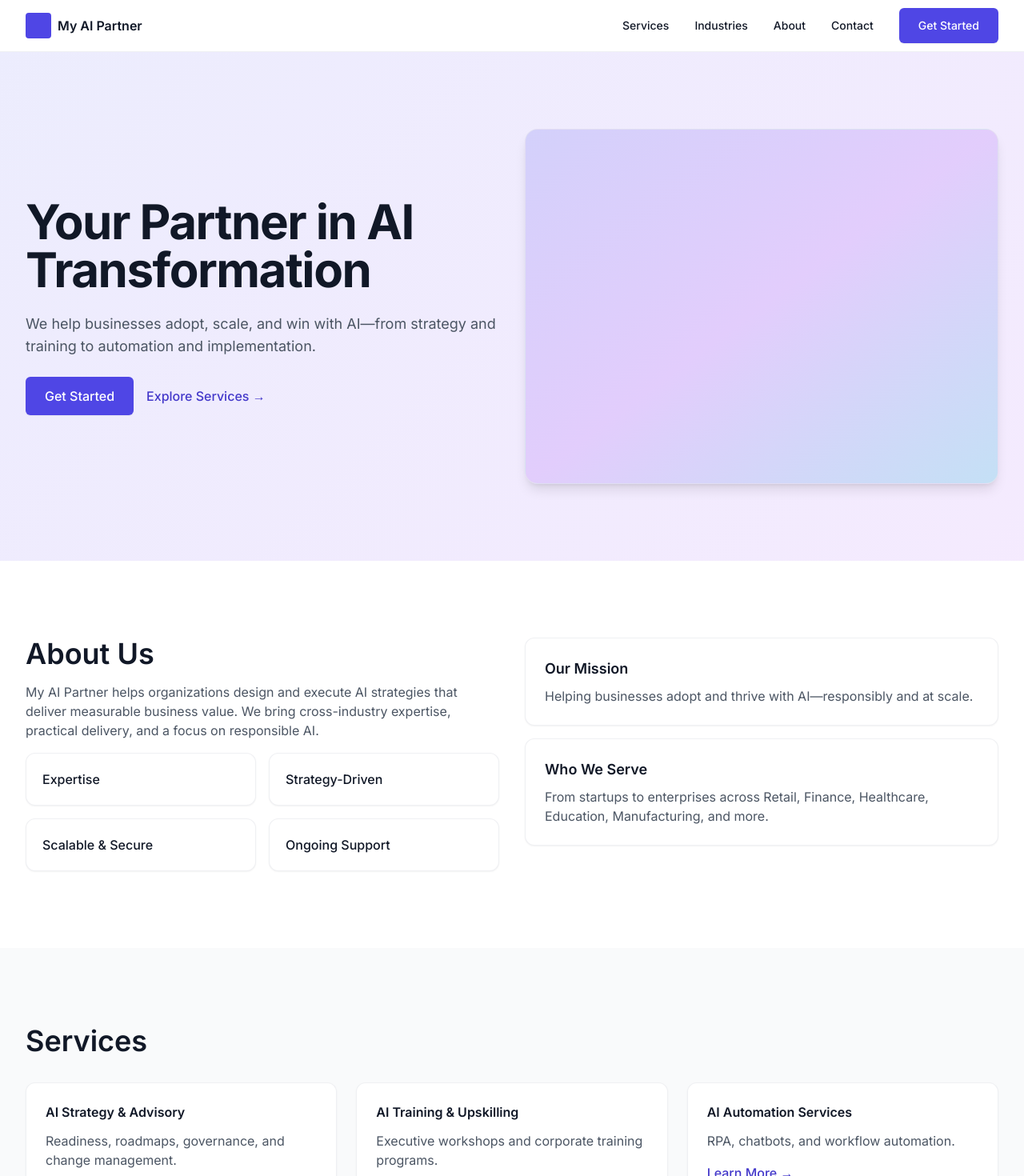
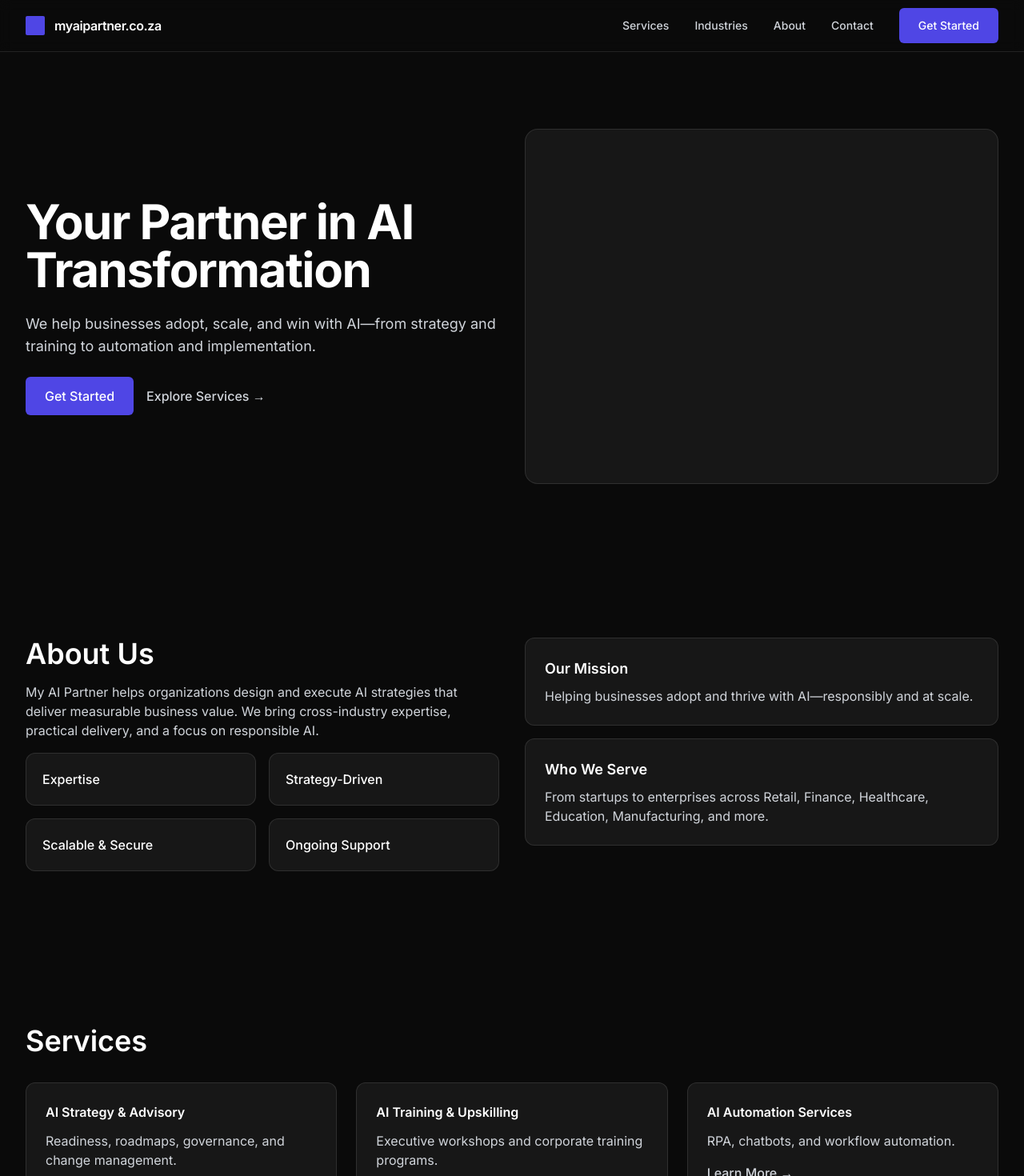
Before and after one commit to ChrisLovable/WEBSITE, a Next.js app in the folder myaipartner/: page / in a window 1280 px wide. Shown: the top 1470 px of the page at 80% size. Built offline with nearby package versions, Linux system fonts and the light colour scheme.

Commit message:
style: clean dark layout (black background), simpler typography and cards

```diff
--- a/myaipartner/src/app/page.tsx
+++ b/myaipartner/src/app/page.tsx
@@ -11,20 +11,20 @@ export default function HomePage() {
     <div>
       <Header />
       {/* Hero */}
-      <section className="section pt-20 ai-gradient">
+      <section className="section pt-20">
         <div className="container-max grid gap-8 md:grid-cols-2 items-center">
           <div className="space-y-6">
-            <h1 className="text-4xl md:text-6xl font-bold tracking-tight">Your Partner in AI Transformation</h1>
-            <p className="text-lg text-gray-600 max-w-2xl">We help businesses adopt, scale, and win with AI—from strategy and training to automation and implementation.</p>
+            <h1 className="text-4xl md:text-6xl font-bold tracking-tight text-white">Your Partner in AI Transformation</h1>
+            <p className="text-lg text-gray-300 max-w-2xl">We help businesses adopt, scale, and win with AI—from strategy and training to automation and implementation.</p>
             <div className="flex flex-wrap items-center gap-4">
               <Link href="/interest" className="btn-primary">Get Started</Link>
-              <Link href="#services" className="inline-flex items-center gap-2 text-brand-700 font-medium hover:gap-3 transition-all">
+              <Link href="#services" className="inline-flex items-center gap-2 text-gray-300 hover:text-white font-medium transition-all">
                 Explore Services →
               </Link>
             </div>
           </div>
           <div className="relative">
-            <div className="aspect-[4/3] w-full rounded-2xl bg-gradient-to-br from-brand-500/20 via-purple-500/20 to-cyan-500/20 border border-gray-200/60 shadow-lg"></div>
+            <div className="aspect-[4/3] w-full rounded-2xl border border-white/10 bg-neutral-900"></div>
           </div>
         </div>
       </section>
@@ -33,37 +33,37 @@ export default function HomePage() {
       <section id="about" className="section">
         <div className="container-max grid gap-8 md:grid-cols-2 items-start">
           <div className="space-y-4">
-            <h2 className="text-3xl md:text-4xl font-semibold">About Us</h2>
-            <p className="text-gray-600">My AI Partner helps organizations design and execute AI strategies that deliver measurable business value. We bring cross-industry expertise, practical delivery, and a focus on responsible AI.</p>
+            <h2 className="text-3xl md:text-4xl font-semibold text-white">About Us</h2>
+            <p className="text-gray-300">My AI Partner helps organizations design and execute AI strategies that deliver measurable business value. We bring cross-industry expertise, practical delivery, and a focus on responsible AI.</p>
             <div className="grid gap-4 sm:grid-cols-2">
               {['Expertise','Strategy-Driven','Scalable & Secure','Ongoing Support'].map((label) => (
-                <div key={label} className="card p-5 font-medium">{label}</div>
+                <div key={label} className="card p-5 font-medium text-white">{label}</div>
               ))}
             </div>
           </div>
           <div className="space-y-4">
             <div className="card p-6">
-              <h3 className="font-semibold text-lg mb-2">Our Mission</h3>
-              <p className="text-gray-600">Helping businesses adopt and thrive with AI—responsibly and at scale.</p>
+              <h3 className="font-semibold text-lg mb-2 text-white">Our Mission</h3>
+              <p className="text-gray-300">Helping businesses adopt and thrive with AI—responsibly and at scale.</p>
             </div>
             <div className="card p-6">
-              <h3 className="font-semibold text-lg mb-2">Who We Serve</h3>
-              <p className="text-gray-600">From startups to enterprises across Retail, Finance, Healthcare, Education, Manufacturing, and more.</p>
+              <h3 className="font-semibold text-lg mb-2 text-white">Who We Serve</h3>
+              <p className="text-gray-300">From startups to enterprises across Retail, Finance, Healthcare, Education, Manufacturing, and more.</p>
             </div>
           </div>
         </div>
       </section>
 
       {/* Services */}
-      <section id="services" className="section bg-gray-50">
+      <section id="services" className="section">
         <div className="container-max">
-          <h2 className="text-3xl md:text-4xl font-semibold mb-8">Services</h2>
+          <h2 className="text-3xl md:text-4xl font-semibold mb-8 text-white">Services</h2>
           <div className="grid gap-6 md:grid-cols-2 lg:grid-cols-3">
             {servicesPreview.map((s) => (
               <div key={s.title} className="card p-6">
-                <div className="mb-3 font-semibold">{s.title}</div>
-                <p className="text-gray-600 mb-4">{s.desc}</p>
-                <Link href="/interest" className="inline-flex items-center gap-2 text-brand-700 font-medium hover:gap-3 transition-all">
+                <div className="mb-3 font-semibold text-white">{s.title}</div>
+                <p className="text-gray-300 mb-4">{s.desc}</p>
+                <Link href="/interest" className="inline-flex items-center gap-2 text-gray-300 hover:text-white font-medium transition-all">
                   Learn More →
                 </Link>
               </div>
@@ -75,10 +75,10 @@ export default function HomePage() {
       {/* Industries */}
       <section id="industries" className="section">
         <div className="container-max">
-          <h2 className="text-3xl md:text-4xl font-semibold mb-8">Industries</h2>
+          <h2 className="text-3xl md:text-4xl font-semibold mb-8 text-white">Industries</h2>
           <div className="grid gap-6 md:grid-cols-2 lg:grid-cols-3">
             {industries.map((label) => (
-              <div key={label} className="card p-6 font-medium">{label}</div>
+              <div key={label} className="card p-6 font-medium text-white">{label}</div>
             ))}
           </div>
         </div>
--- a/myaipartner/src/components/Footer.tsx
+++ b/myaipartner/src/components/Footer.tsx
@@ -3,42 +3,42 @@ import Link from 'next/link';
 export default function Footer() {
   const year = new Date().getFullYear();
   return (
-    <footer className="mt-24 border-t border-gray-200/60">
-      <div className="container-max py-10 text-sm">
+    <footer className="mt-24 border-t border-white/10">
+      <div className="container-max py-10 text-sm text-gray-300">
         <div className="grid gap-8 md:grid-cols-4">
           <div className="space-y-3">
-            <div className="flex items-center gap-2 font-semibold">
-              <span className="inline-block h-8 w-8 rounded bg-brand-600"></span>
-              <span>My AI Partner</span>
+            <div className="flex items-center gap-2 font-semibold text-white">
+              <span className="inline-block h-6 w-6 rounded-sm bg-brand-600"></span>
+              <span>myaipartner.co.za</span>
             </div>
-            <p className="text-gray-600">Your partner in AI transformation.</p>
+            <p className="text-gray-400">Your partner in AI transformation.</p>
           </div>
           <div>
-            <div className="font-semibold mb-3">Company</div>
-            <ul className="space-y-2 text-gray-600">
-              <li><Link href="#about" className="hover:text-brand-600">About</Link></li>
-              <li><Link href="#services" className="hover:text-brand-600">Services</Link></li>
-              <li><Link href="#industries" className="hover:text-brand-600">Industries</Link></li>
+            <div className="font-semibold mb-3 text-white">Company</div>
+            <ul className="space-y-2">
+              <li><Link href="#about" className="hover:text-white">About</Link></li>
+              <li><Link href="#services" className="hover:text-white">Services</Link></li>
+              <li><Link href="#industries" className="hover:text-white">Industries</Link></li>
             </ul>
           </div>
           <div>
-            <div className="font-semibold mb-3">Legal</div>
-            <ul className="space-y-2 text-gray-600">
-              <li><Link href="#" className="hover:text-brand-600">Privacy Policy</Link></li>
-              <li><Link href="#" className="hover:text-brand-600">Terms</Link></li>
+            <div className="font-semibold mb-3 text-white">Legal</div>
+            <ul className="space-y-2">
+              <li><Link href="#" className="hover:text-white">Privacy Policy</Link></li>
+              <li><Link href="#" className="hover:text-white">Terms</Link></li>
             </ul>
           </div>
           <div>
-            <div className="font-semibold mb-3">Get in touch</div>
-            <ul className="space-y-2 text-gray-600">
-              <li>Email: <a className="hover:text-brand-600" href="mailto:info@myaipartner.co.za">info@myaipartner.co.za</a></li>
-              <li>Phone: <a className="hover:text-brand-600" href="tel:+27XXXXXXXXX">+27 X XX XX XXXX</a></li>
+            <div className="font-semibold mb-3 text-white">Get in touch</div>
+            <ul className="space-y-2">
+              <li>Email: <a className="hover:text-white" href="mailto:info@myaipartner.co.za">info@myaipartner.co.za</a></li>
+              <li>Phone: <a className="hover:text-white" href="tel:+27XXXXXXXXX">+27 X XX XX XXXX</a></li>
             </ul>
           </div>
         </div>
         <div className="mt-8 flex items-center justify-between text-gray-500">
           <p>© {year} My AI Partner. All rights reserved.</p>
-          <Link href="/interest" className="hover:text-brand-600">Work with us →</Link>
+          <Link href="/interest" className="hover:text-white">Work with us →</Link>
         </div>
       </div>
     </footer>
--- a/myaipartner/src/components/Header.tsx
+++ b/myaipartner/src/components/Header.tsx
@@ -2,17 +2,17 @@ import Link from 'next/link';
 
 export default function Header() {
   return (
-    <header className="sticky top-0 z-40 border-b border-gray-200/60 bg-white/90 backdrop-blur">
+    <header className="sticky top-0 z-40 border-b border-white/10 bg-neutral-950/80 backdrop-blur">
       <div className="container-max flex h-16 items-center justify-between">
-        <Link href="/" className="flex items-center gap-2 font-semibold">
-          <span className="inline-block h-8 w-8 rounded bg-brand-600"></span>
-          <span>My AI Partner</span>
+        <Link href="/" className="flex items-center gap-3 font-semibold text-white">
+          <span className="inline-block h-6 w-6 rounded-sm bg-brand-600"></span>
+          <span className="tracking-tight">myaipartner.co.za</span>
         </Link>
         <nav className="hidden md:flex items-center gap-8 text-sm font-medium">
-          <Link href="#services" className="hover:text-brand-600">Services</Link>
-          <Link href="#industries" className="hover:text-brand-600">Industries</Link>
-          <Link href="#about" className="hover:text-brand-600">About</Link>
-          <Link href="#contact" className="hover:text-brand-600">Contact</Link>
+          <Link href="#services" className="text-gray-300 hover:text-white">Services</Link>
+          <Link href="#industries" className="text-gray-300 hover:text-white">Industries</Link>
+          <Link href="#about" className="text-gray-300 hover:text-white">About</Link>
+          <Link href="#contact" className="text-gray-300 hover:text-white">Contact</Link>
           <Link href="/interest" className="btn-primary">Get Started</Link>
         </nav>
       </div>
--- a/myaipartner/src/styles/globals.css
+++ b/myaipartner/src/styles/globals.css
@@ -16,7 +16,7 @@ html {
 }
 
 body {
-  @apply bg-white text-gray-900 antialiased;
+  @apply bg-neutral-950 text-gray-100 antialiased;
 }
 
 .container-max {
@@ -24,7 +24,7 @@ body {
 }
 
 .btn-primary {
-  @apply inline-flex items-center justify-center rounded-md bg-brand-600 px-6 py-3 text-white font-medium shadow-sm hover:bg-brand-700 focus:outline-none focus-visible:ring-2 focus-visible:ring-brand-500 focus-visible:ring-offset-2 transition;
+  @apply inline-flex items-center justify-center rounded-md bg-brand-600 px-6 py-3 text-white font-medium hover:bg-brand-700 focus:outline-none focus-visible:ring-2 focus-visible:ring-brand-500 transition;
 }
 
 .section {
@@ -32,13 +32,11 @@ body {
 }
 
 .card {
-  @apply rounded-xl border border-gray-200/60 bg-white shadow-sm hover:shadow-md transition;
+  @apply rounded-xl border border-white/10 bg-neutral-900 hover:border-white/20 transition;
 }
 
-.ai-gradient {
-  background: linear-gradient(135deg, rgba(99,102,241,0.12), rgba(168,85,247,0.12));
-}
+.ai-gradient { /* no-op placeholder to avoid neon */ }
 
 .glass {
-  @apply bg-white/60 backdrop-blur supports-[backdrop-filter]:bg-white/60;
+  @apply bg-neutral-900/60 backdrop-blur supports-[backdrop-filter]:bg-neutral-900/60;
 }
```
